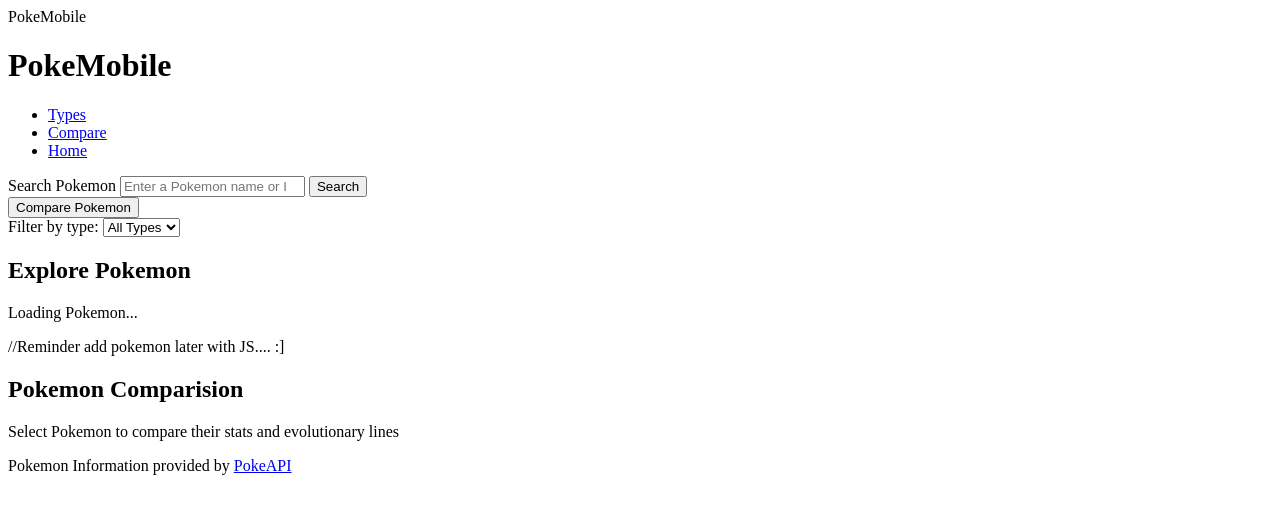
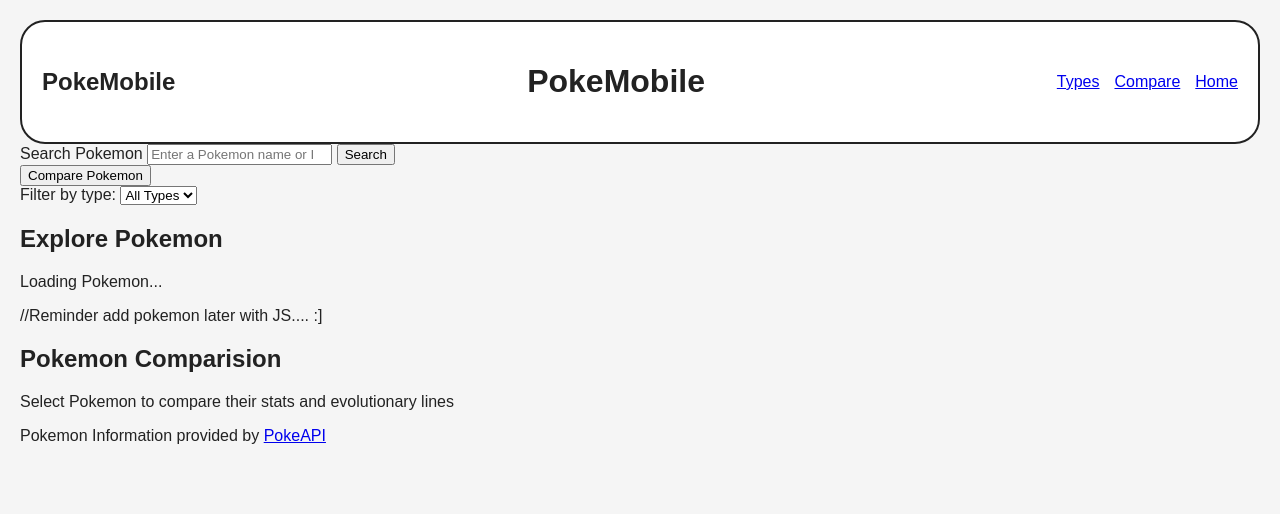
Before and after one commit to Dmitch27/cs2100-capstone-PokePedia, a plain HTML site: page index.html in a window 1280 px wide. Drawn offline with Linux system fonts and the light colour scheme.

Commit message:
Style.css Test 1
Testing half of my Css currently written.

```diff
--- a/style.css
+++ b/style.css
@@ -1,3 +1,37 @@
 *{
     box-sizing: border-box;
 }
+
+body {
+    margin: 0;
+    padding: 20px;
+    font-family: Arial, sans-serif;
+    background-color: #f5f5f5;
+    color: #222;
+}
+
+header {
+    display: flex;
+    justify-content: space-between;
+    align-items: center;
+    flex-wrap: wrap;
+    gap: 20px;
+    padding: 20px;
+    background-color: #ffffff;
+    border: 2px solid #222;
+    border-radius: 25px;
+}
+
+.logo {
+    font-size: 1.5rem;
+    font-weight: bold;
+}
+
+nav ul {
+    display: flex;
+    flex-wrap: wrap;
+    gap: 15px;
+    padding: 0;
+    margin: 0;
+    list-style: none;
+}
```
